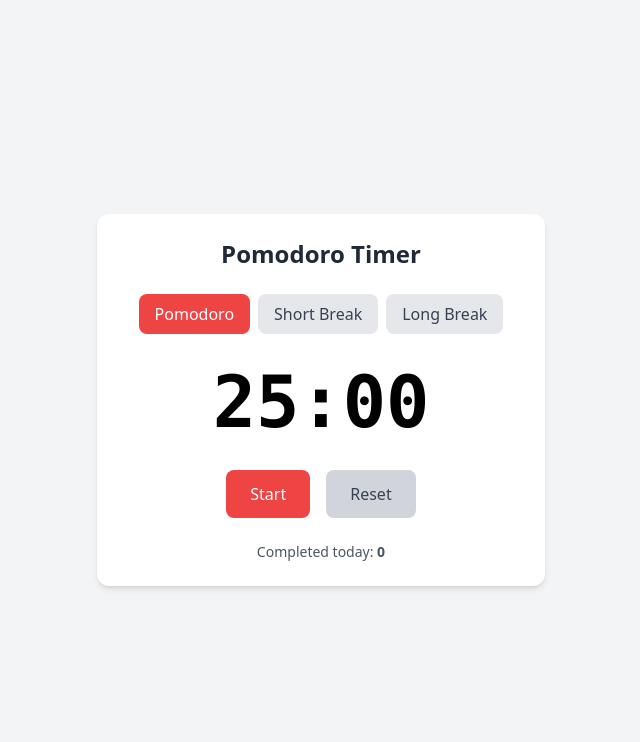
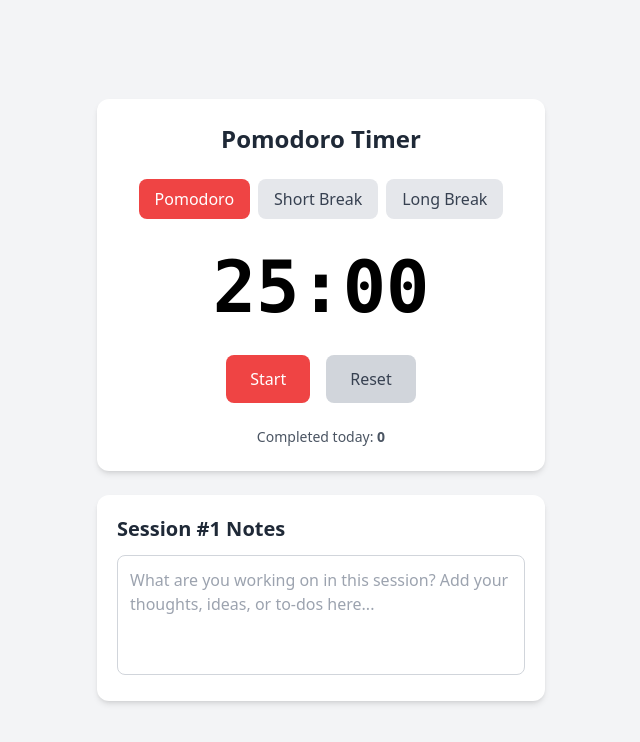
Before and after one commit to dev-thess/pomodoro, a Next.js app: page / in a window 1280 px wide. Shown: the top 742 px of the page, without its empty margins (319-959 px from the left). Built offline with nearby package versions, Linux system fonts and the light colour scheme.

Commit message:
new feature: session note

```diff
--- /dev/null
+++ b/components/SessionNote.tsx
@@ -0,0 +1,135 @@
+"use client";
+
+import React, { useState, useEffect, useRef } from "react";
+import { useNoteStore } from "../store/useNoteStore";
+import { useTimerStore } from "../store/useTimerStore";
+
+interface SessionNoteProps {
+  className?: string;
+}
+
+export default function SessionNote({ className = "" }: SessionNoteProps) {
+  const { completedPomodoros } = useTimerStore();
+  const { saveNote, getNote, getNotesForDate } = useNoteStore();
+
+  const [noteContent, setNoteContent] = useState("");
+  const [previousNotes, setPreviousNotes] = useState<
+    { sessionIndex: number; content: string; lastUpdated: string }[]
+  >([]);
+  const [isExpanded, setIsExpanded] = useState(false);
+
+  const textareaRef = useRef<HTMLTextAreaElement>(null);
+  const saveTimeoutRef = useRef<NodeJS.Timeout | null>(null);
+
+  // Get current date in YYYY-MM-DD format
+  const currentDate = new Date().toISOString().split("T")[0];
+  const sessionIndex = completedPomodoros + 1; // Current session
+
+  // Load note content when component mounts or session changes
+  useEffect(() => {
+    const currentNote = getNote(currentDate, sessionIndex);
+    setNoteContent(currentNote?.content || "");
+
+    // Load previous notes for today
+    const todaysNotes = getNotesForDate(currentDate) || {};
+    const notesArray = Object.entries(todaysNotes)
+      .filter(([idx, _]) => parseInt(idx) < sessionIndex) // Only show previous sessions
+      .map(([idx, note]) => ({
+        sessionIndex: parseInt(idx),
+        content: note.content,
+        lastUpdated: note.lastUpdated,
+      }))
+      .sort((a, b) => b.sessionIndex - a.sessionIndex); // Most recent first
+
+    setPreviousNotes(notesArray);
+  }, [currentDate, sessionIndex, getNote, getNotesForDate]);
+
+  // Auto-resize textarea
+  useEffect(() => {
+    if (textareaRef.current) {
+      textareaRef.current.style.height = "auto";
+      textareaRef.current.style.height = `${textareaRef.current.scrollHeight}px`;
+    }
+  }, [noteContent]);
+
+  // Handle note content change with auto-save
+  const handleNoteChange = (e: React.ChangeEvent<HTMLTextAreaElement>) => {
+    const newContent = e.target.value;
+    setNoteContent(newContent);
+
+    // Clear any existing timeout
+    if (saveTimeoutRef.current) {
+      clearTimeout(saveTimeoutRef.current);
+    }
+
+    // Set a new timeout to save after 500ms of inactivity
+    saveTimeoutRef.current = setTimeout(() => {
+      saveNote(currentDate, sessionIndex, newContent);
+    }, 500);
+  };
+
+  // Save on blur immediately
+  const handleBlur = () => {
+    if (saveTimeoutRef.current) {
+      clearTimeout(saveTimeoutRef.current);
+    }
+    saveNote(currentDate, sessionIndex, noteContent);
+  };
+
+  // Format time
+  const formatTime = (isoString: string) => {
+    const date = new Date(isoString);
+    return date.toLocaleTimeString([], { hour: "2-digit", minute: "2-digit" });
+  };
+
+  return (
+    <div className={`bg-white rounded-xl shadow-md p-5 ${className}`}>
+      <div className='mb-3 flex justify-between items-center'>
+        <h2 className='text-xl font-semibold text-gray-800'>
+          Session #{sessionIndex} Notes
+        </h2>
+        {previousNotes.length > 0 && (
+          <button
+            onClick={() => setIsExpanded(!isExpanded)}
+            className='text-sm text-blue-500 hover:text-blue-700'
+          >
+            {isExpanded
+              ? "Hide previous"
+              : `Show previous (${previousNotes.length})`}
+          </button>
+        )}
+      </div>
+
+      <textarea
+        ref={textareaRef}
+        value={noteContent}
+        onChange={handleNoteChange}
+        onBlur={handleBlur}
+        placeholder='What are you working on in this session? Add your thoughts, ideas, or to-dos here...'
+        className='w-full min-h-[120px] p-3 border border-gray-300 rounded-lg focus:ring-2 focus:ring-red-500 focus:border-transparent transition-all resize-none'
+      />
+
+      {/* Previous notes section */}
+      {isExpanded && previousNotes.length > 0 && (
+        <div className='mt-4 space-y-3'>
+          <h3 className='text-sm font-medium text-gray-500'>Earlier today:</h3>
+          {previousNotes.map((note) => (
+            <div key={note.sessionIndex} className='p-3 bg-gray-50 rounded-lg'>
+              <div className='flex justify-between items-center mb-1'>
+                <span className='text-xs font-semibold text-gray-700'>
+                  Session #{note.sessionIndex}
+                </span>
+                <span className='text-xs text-gray-500'>
+                  {formatTime(note.lastUpdated)}
+                </span>
+              </div>
+              <p className='text-sm text-gray-700 whitespace-pre-wrap'>
+                {note.content}
+              </p>
+            </div>
+          ))}
+        </div>
+      )}
+    </div>
+  );
+}
--- a/components/Timer.tsx
+++ b/components/Timer.tsx
@@ -3,6 +3,7 @@
 import * as React from "react";
 import { usePomodoroTimer } from "../hooks/usePomodoroTimer";
 import { TimerMode } from "../store/useTimerStore";
+import SessionNote from "./SessionNote";
 
 const Timer: React.FC = () => {
   const {
@@ -22,8 +23,8 @@ const Timer: React.FC = () => {
   ];
 
   return (
-    <div className='flex flex-col items-center justify-center min-h-screen bg-gray-100'>
-      <div className='w-full max-w-md p-6 bg-white rounded-xl shadow-md'>
+    <div className='flex flex-col items-center justify-center min-h-screen bg-gray-100 py-8'>
+      <div className='w-full max-w-md p-6 bg-white rounded-xl shadow-md mb-6'>
         <h1 className='text-2xl font-bold text-center text-gray-800 mb-6'>
           Pomodoro Timer
         </h1>
@@ -79,6 +80,9 @@ const Timer: React.FC = () => {
           </p>
         </div>
       </div>
+
+      {/* Session Notes */}
+      {mode === "pomodoro" && <SessionNote className='w-full max-w-md' />}
     </div>
   );
 };
--- /dev/null
+++ b/store/useNoteStore.ts
@@ -0,0 +1,60 @@
+"use client";
+
+import { create } from "zustand";
+import { persist } from "zustand/middleware";
+
+export interface Note {
+  content: string;
+  lastUpdated: string; // ISO string
+}
+
+// Notes organized by date and session
+export interface NotesState {
+  notes: Record<string, Record<number, Note>>;
+
+  // Actions
+  saveNote: (date: string, sessionIndex: number, content: string) => void;
+  getNote: (date: string, sessionIndex: number) => Note | undefined;
+  getNotesForDate: (date: string) => Record<number, Note> | undefined;
+}
+
+export const useNoteStore = create<NotesState>()(
+  persist(
+    (set, get) => ({
+      notes: {},
+
+      saveNote: (date, sessionIndex, content) => {
+        set((state) => {
+          const dateNotes = state.notes[date] || {};
+          const existingNote = dateNotes[sessionIndex];
+
+          return {
+            notes: {
+              ...state.notes,
+              [date]: {
+                ...dateNotes,
+                [sessionIndex]: {
+                  content,
+                  lastUpdated: new Date().toISOString(),
+                },
+              },
+            },
+          };
+        });
+      },
+
+      getNote: (date, sessionIndex) => {
+        const state = get();
+        return state.notes[date]?.[sessionIndex];
+      },
+
+      getNotesForDate: (date) => {
+        const state = get();
+        return state.notes[date];
+      },
+    }),
+    {
+      name: "pomodoro-session-notes",
+    }
+  )
+);
```
Also changed, not shown: 1 other file (tests, documents, lock files or other folders).
